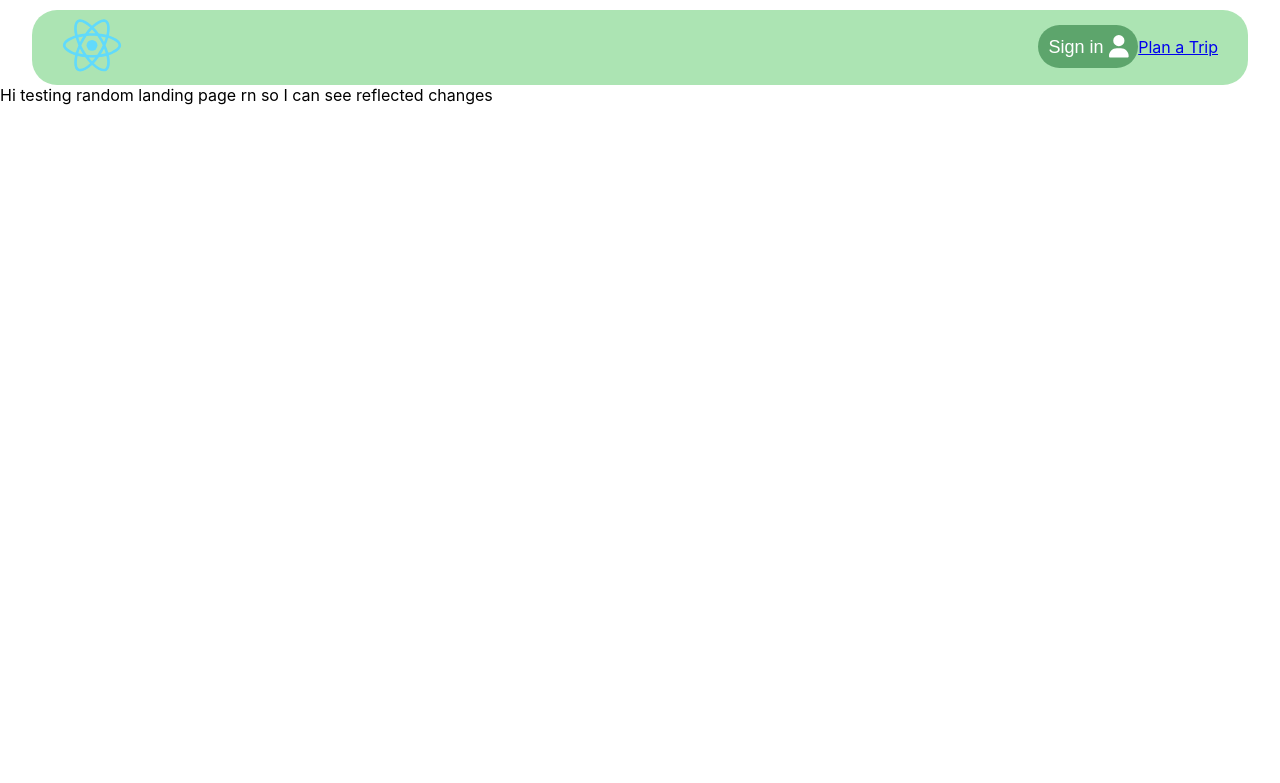
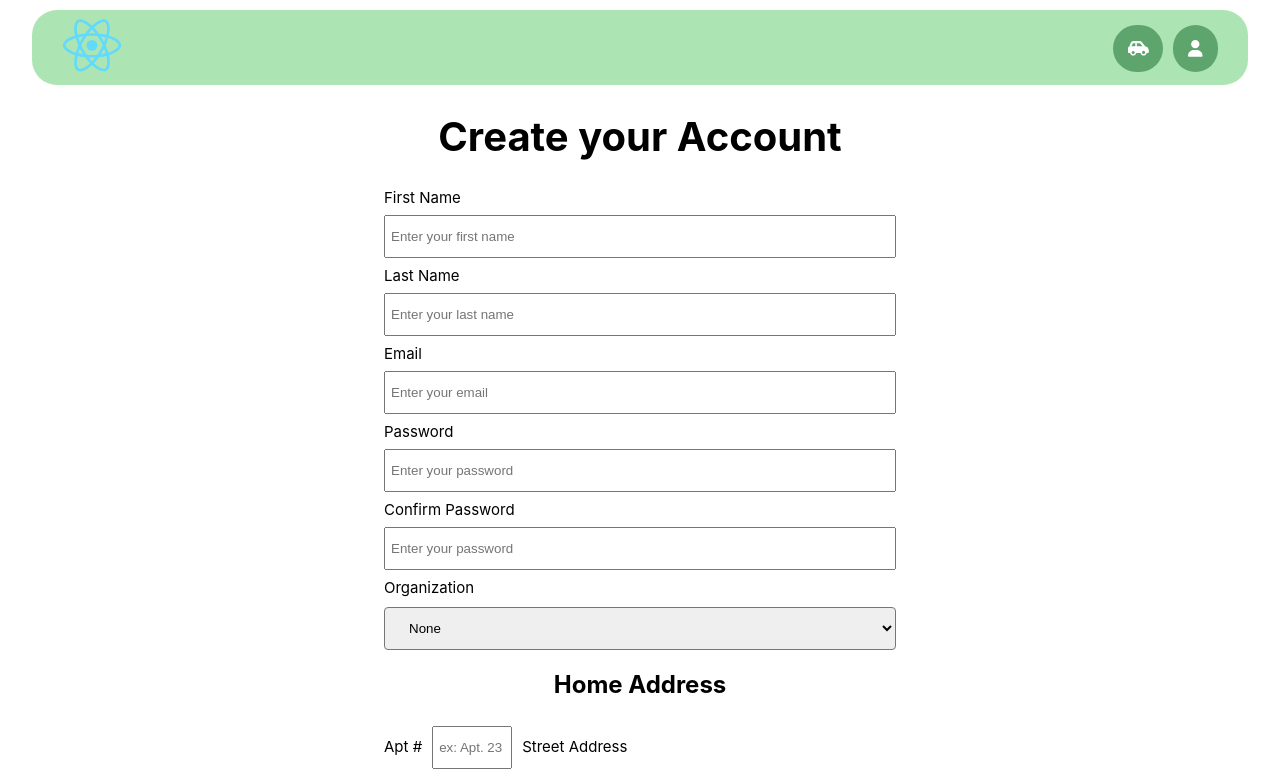
Before and after one commit to yuChenLung/LAHacksWEYM, a React (Create React App) app in the folder weym/: page / in a window 1280 px wide. Shown: the top 783 px of the page. Built offline with nearby package versions, Linux system fonts and the light colour scheme.

Commit message:
valid credentials + proposal

```diff
--- a/weym/src/App.js
+++ b/weym/src/App.js
@@ -14,10 +14,10 @@ function App() {
     <div>
       <DataWrapper>
         <BrowserRouter>
-          <NavBar signedIn={false} />
+          <NavBar signedIn={true} />
           <SignIn />
           <Routes>
-            <Route path='/' element={<LandingPage />} />
+            <Route path='/' element={<Onboarding />} />
             <Route path='/onboarding' element={<Onboarding />} />
             <Route path="/profile" element={<Profile />} />
             <Route path='/app' element={<AppContainer />} />
--- a/weym/src/components/NavBar.js
+++ b/weym/src/components/NavBar.js
@@ -3,17 +3,42 @@ import logo from '../logo.svg';
 import { Link } from 'react-router-dom';
 import './components.css';
 import { FontAwesomeIcon } from '@fortawesome/react-fontawesome';
-import { faUser } from '@fortawesome/free-solid-svg-icons';
+import { faUser, faCarSide } from '@fortawesome/free-solid-svg-icons';
 import { useDatabase } from "../context/state";
 
 function NavBar(props) {
-    const [show, setShow] = React.useState(false);
+    // async function fetchUserData() {
+    //     let uid = '6443cd3b66d2a4511b0d3837'
+    //     try {
+    //         const response = await fetch('http://localhost:8001/' + uid, {
+    //             method: 'GET',
+    //             headers: {
+    //                 'Content-Type': 'application/json'
+    //             },
+    //         });
+    //         let json = await response.json()
+    //         return json
+    //     } catch (error) {
+    //         console.error('Error fetching data:', error);
+    //         return null;
+    //     }
+    // }
+
+    /* fetch proposals from user data and then uncomment proposals and make the card */
+
+    // fetchUserData().then((data) => {
+    //     console.log(data);
+    // });
 
     const database = useDatabase();
     const handleSignInClick = (e) => {
         e.preventDefault();
         database.signIn.setSignIn();
     }
+
+    // const proposals = Array.from({ length: numProposals }, (_, index) => {
+    //     return <ProposalCard key={index} />;
+    // });
 
     if (props.signedIn) {
         return (
@@ -25,8 +50,16 @@ function NavBar(props) {
                 <div className="nav-bar-right">
                     {/* add eco friendly stats */}
                     <div className="dropdown">
-                        <button className="dropbtn" onClick={() => setShow(!show)}><FontAwesomeIcon icon={faUser} size="lg" /></button>
-                        <div id="profileDropdown" className={`dropdown-content ${show ? "showDropdown" : ""}`}>
+                        <button className="dropProposalbtn" onClick={() => database.navBar.setProfileDropdown()}><FontAwesomeIcon icon={faCarSide} size="lg" /></button>
+                        <div id="profileDropdown" style={{ borderRadius: '15px' }} className={`dropdown-content ${database.navBar.showProfileDropdown ? "showDropdown" : ""}`}>
+                            {/* {proposals} */}
+                            <p style={{ textAlign: "center" }}>No pending requests!</p>
+                        </div>
+                    </div>
+
+                    <div className="dropdown">
+                        <button className="dropbtn" onClick={() => database.navBar.setProposalDropdown()}><FontAwesomeIcon icon={faUser} size="lg" /></button>
+                        <div id="profileDropdown" className={`dropdown-content ${database.navBar.showProposalDropdown ? "showDropdown" : ""}`}>
                             <Link to="/profile">View Profile</Link>
                             <Link to="/">Log out</Link>
                             {/* add onclick for login function */}
@@ -48,7 +81,6 @@ function NavBar(props) {
                     <Link to="/onboarding">
                         <button className="dropbtn" style={{ fontSize: '18px' }} onClick={handleSignInClick}>Sign in <FontAwesomeIcon icon={faUser} size="lg" /></button>
                     </Link>
-                    <Link to="/create-trip-form">Plan a Trip</Link>
                     {/* connect to onboarding page */}
                 </div>
             </div >
--- a/weym/src/components/components.css
+++ b/weym/src/components/components.css
@@ -25,14 +25,24 @@
 .dropbtn {
     background-color: rgba(69, 146, 88, 0.767);
     color: white;
-    padding: 10px;
+    padding: 15px;
+    border-radius: 150px;
+    border: none;
+    cursor: pointer;
+  }
+
+  .dropProposalbtn {
+    background-color: rgba(69, 146, 88, 0.767);
+    color: white;
+    padding: 15px;
+    margin-right: 10px;
     border-radius: 150px;
     border: none;
     cursor: pointer;
   }
 
   /* Dropdown button on hover & focus */
-  .dropbtn:hover, .dropbtn:focus {
+  .dropbtn:hover, .dropbtn:focus, .dropProposalbtn:hover, .dropProposalbtn:focus {
     background-color: rgba(50, 134, 82, 0.966);
   }
 
--- a/weym/src/context/state.jsx
+++ b/weym/src/context/state.jsx
@@ -16,6 +16,11 @@ const DataWrapper = ({ children }) => {
   const [longitude, setLongitude] = useState(-118.448699)
 
   const [showSignIn, setShowSignIn] = useState(false)
+
+  const [showProfileDropdown, setProfileDropdown] = useState(false)
+  const [showProposalDropdown, setProposalDropdown] = useState(false)
+
+  const [validCredentials, setValidCredentials] = useState(true)
 
   useEffect(() => {
     // Whenever a value is updated (i.e. the scheduler data, or the geolocation, it will call this use effect)
@@ -67,6 +72,18 @@ const DataWrapper = ({ children }) => {
     setShowSignIn(!showSignIn)
   }
 
+  const updateProfileDropdown = () => {
+    setProfileDropdown(!showProfileDropdown)
+  }
+
+  const updateProposalDropdown = () => {
+    setProposalDropdown(!showProposalDropdown)
+  }
+
+  const updateValidCredentials = (valid) => {
+    setValidCredentials(valid)
+  }
+
   return (
     <div>
       <dataState.Provider
@@ -87,8 +104,17 @@ const DataWrapper = ({ children }) => {
           signIn: {
             showSignIn: showSignIn,
             setSignIn: updateShowSignIn,
+          },
+          navBar: {
+            showProfileDropdown: showProfileDropdown,
+            showProposalDropdown: showProposalDropdown,
+            setProfileDropdown: updateProfileDropdown,
+            setProposalDropdown: updateProposalDropdown,
+          },
+          credentials: {
+            validCredentials: validCredentials,
+            setValidCredentials: updateValidCredentials,
           }
-
         }}
       >
         {children}
```
